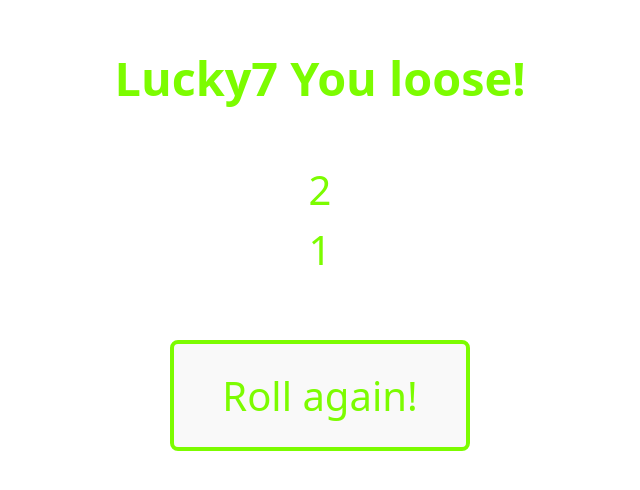
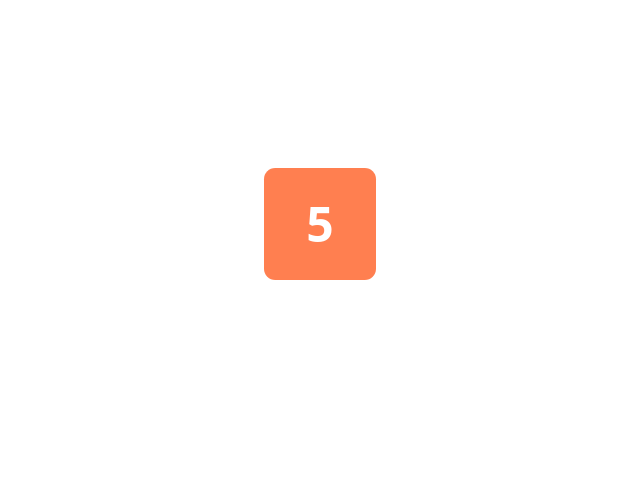
Before and after one commit to TetianaTalebi/react_lucky7_game, a React (Vite) app: page / in a window 1280 px wide. Shown: the part 176-666 px from the top of the page, without its empty margins (320-960 px from the left). Built offline with nearby package versions, Linux system fonts and the light colour scheme.

Commit message:
Write code for Die component and its styles

```diff
--- a/src/App.jsx
+++ b/src/App.jsx
@@ -1,12 +1,14 @@
 import './App.css'
 import Lucky7 from './Lucky7'
+import Die from './Die'
 
 function App() {
 
 
   return (
     <>
-      <Lucky7 />
+      <Die val={5} color="coral" />
+      {/* <Lucky7 /> */}
     </>
   )
 }
--- a/src/Die.css
+++ b/src/Die.css
@@ -0,0 +1,16 @@
+.Die {
+    background-color: slateblue;
+    color: white;
+    width: 7rem;
+    height: 7rem;
+    border-radius: 10%;
+
+    text-align: center;
+    font-weight: bold;
+    font-size: 3rem;
+
+    display: flex;
+    flex-direction: column;
+    justify-content: center;
+    align-items: center;
+}
--- a/src/Die.jsx
+++ b/src/Die.jsx
@@ -0,0 +1,11 @@
+import './Die.css'
+
+function Die({val, color="slateblue"}){
+    return (
+        <div className='Die' style={{backgroundColor: color}}>
+            {val}
+        </div>
+    );
+}
+
+export default Die
```
